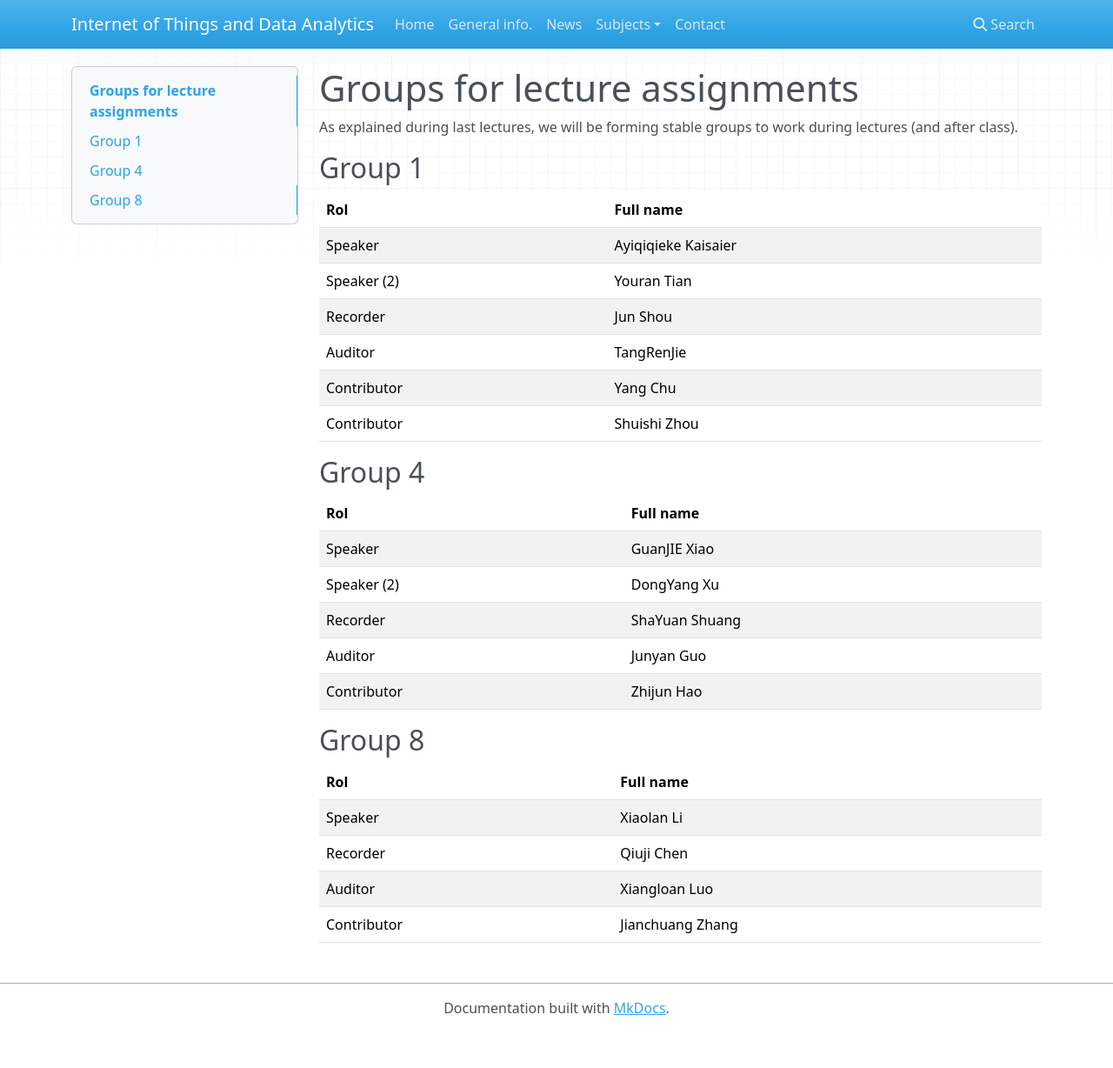
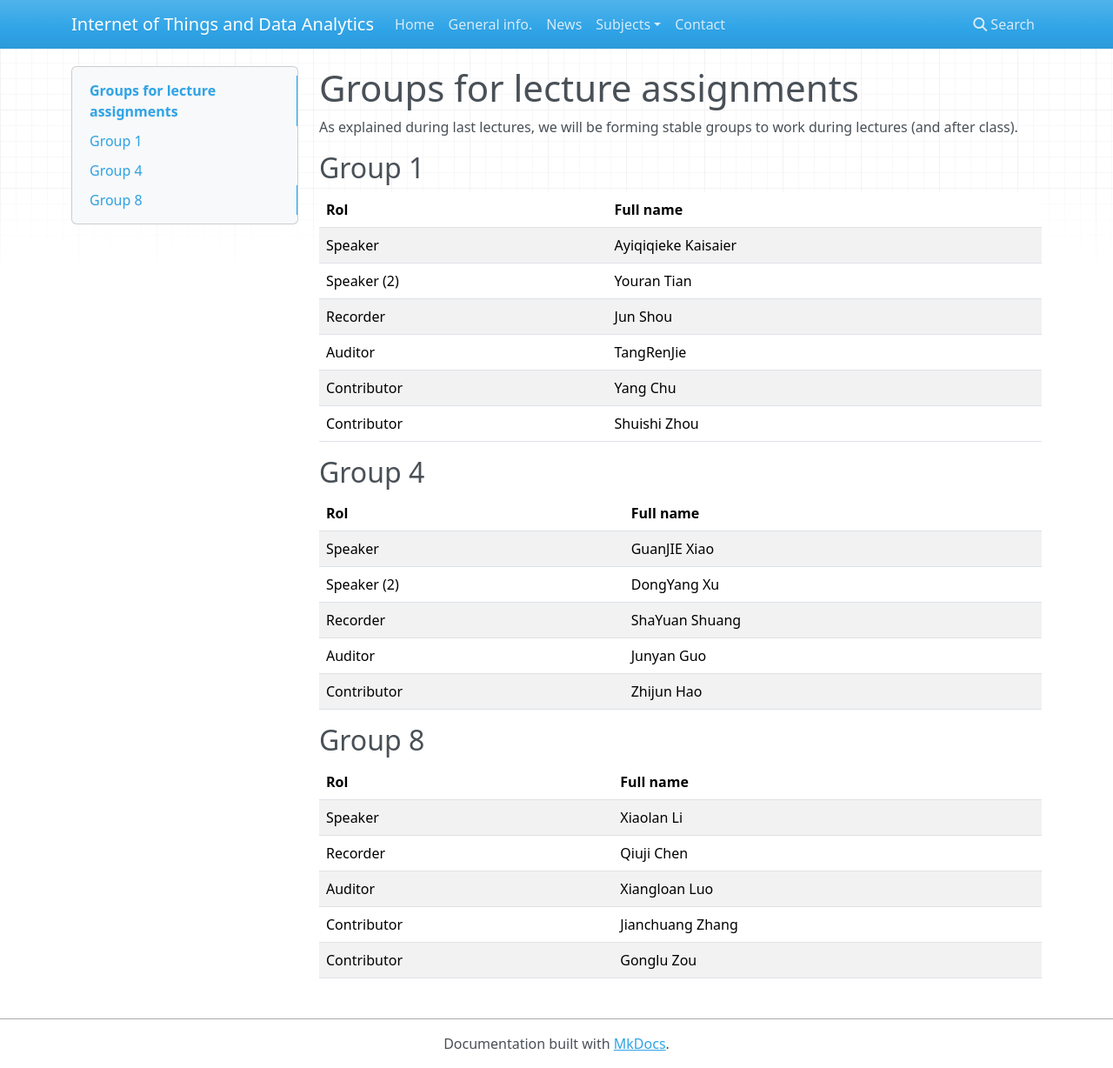
Before and after one commit to iot-da/iot-da.github.io, an MkDocs documentation site: the page built from docs/Subjects/IOTNA/groups.md, in a window 1280 px wide and 1228 px high. Shown: the whole window at 87% size. Built offline with MkDocs 1.6.1, drawn with Linux system fonts in a browser that asks for light colours; nearby versions of some CDN libraries.

Commit message:
update group 8

```diff
--- a/docs/Subjects/IOTNA/groups.md
+++ b/docs/Subjects/IOTNA/groups.md
@@ -30,3 +30,4 @@ As explained during last lectures, we will be forming stable groups to work duri
 |    Recorder      | Qiuji Chen               |
 |    Auditor      | Xiangloan Luo                 |
 |    Contributor      | Jianchuang Zhang             |
+| Contributor | Gonglu Zou |
```
